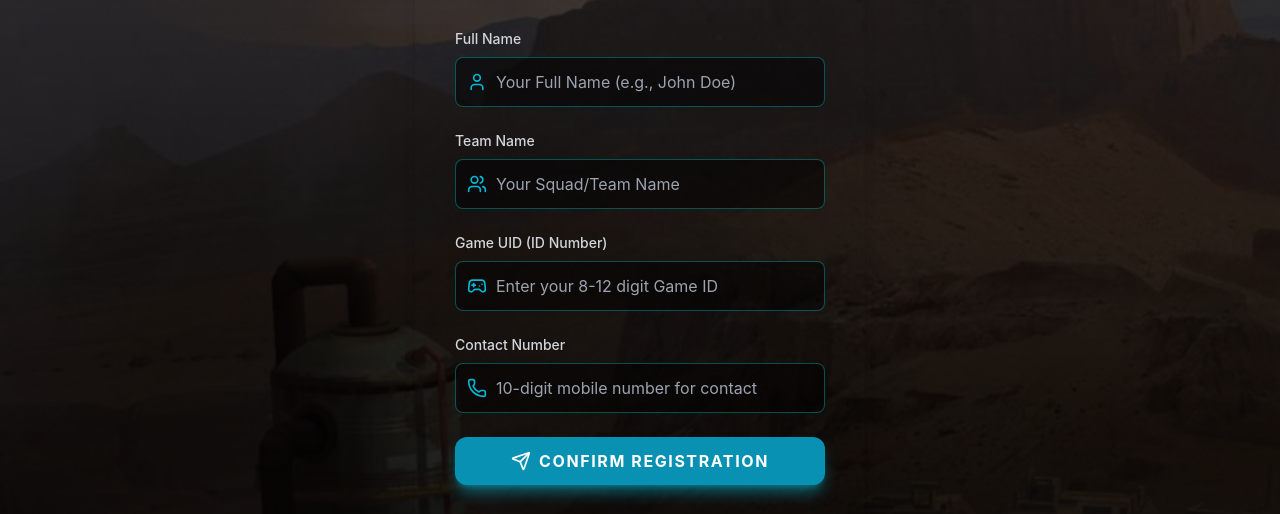
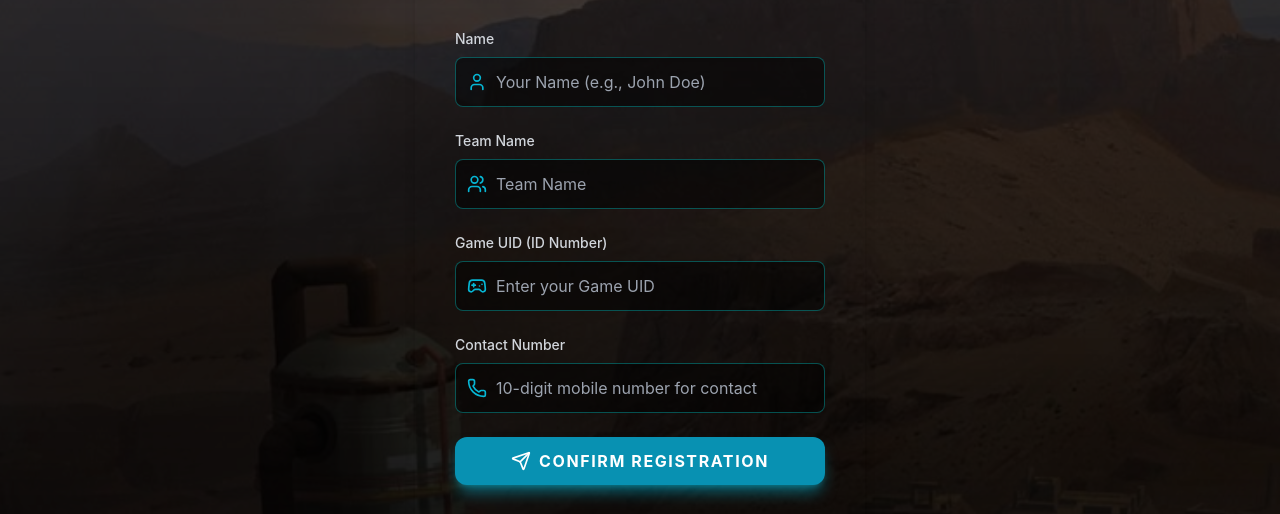
Before and after one commit to vinayvadlakondagoud/registrations, a plain HTML site: page FRONTEND/index.html in a window 1280 px wide. Shown: the part 219-733 px from the top of the page. Drawn offline with nearby package versions, Linux system fonts and the light colour scheme.

Commit message:
Update index.html
l

```diff
--- a/FRONTEND/index.html
+++ b/FRONTEND/index.html
@@ -86,10 +86,10 @@
         <form id="registrationForm" onsubmit="submitRegistration(event)" class="space-y-6">
 
             <div>
-                <label for="fullName" class="block text-sm font-medium text-gray-300 mb-2">Full Name</label>
+                <label for="fullName" class="block text-sm font-medium text-gray-300 mb-2">Name</label>
                 <div class="relative">
                     <i data-lucide="user" class="absolute left-3 top-1/2 transform -translate-y-1/2 w-5 h-5 text-cyan-500"></i>
-                    <input type="text" id="fullName" name="userName" placeholder="Your Full Name (e.g., John Doe)" required
+                    <input type="text" id="fullName" name="userName" placeholder="Your Name (e.g., John Doe)" required
                            class="w-full bg-gray-800 text-white border border-gray-700 rounded-lg py-3 pl-10 pr-4 focus:ring-cyan-500 focus:border-cyan-500 transition duration-150 shadow-inner">
                 </div>
             </div>
@@ -98,7 +98,7 @@
                 <label for="teamName" class="block text-sm font-medium text-gray-300 mb-2">Team Name</label>
                 <div class="relative">
                     <i data-lucide="users" class="absolute left-3 top-1/2 transform -translate-y-1/2 w-5 h-5 text-cyan-500"></i>
-                    <input type="text" id="teamName" name="teamName" placeholder="Your Squad/Team Name" required
+                    <input type="text" id="teamName" name="teamName" placeholder="Team Name" required
                            class="w-full bg-gray-800 text-white border border-gray-700 rounded-lg py-3 pl-10 pr-4 focus:ring-cyan-500 focus:border-cyan-500 transition duration-150 shadow-inner">
                 </div>
             </div>
@@ -107,7 +107,7 @@
                 <label for="gameUID" class="block text-sm font-medium text-gray-300 mb-2">Game UID (ID Number)</label>
                 <div class="relative">
                     <i data-lucide="gamepad-2" class="absolute left-3 top-1/2 transform -translate-y-1/2 w-5 h-5 text-cyan-500"></i>
-                    <input type="tel" id="gameUID" name="UID" inputmode="numeric" placeholder="Enter your 8-12 digit Game ID" required
+                    <input type="tel" id="gameUID" name="UID" inputmode="numeric" placeholder="Enter your Game UID" required
                            class="w-full bg-gray-800 text-white border border-gray-700 rounded-lg py-3 pl-10 pr-4 focus:ring-cyan-500 focus:border-cyan-500 transition duration-150 shadow-inner">
                 </div>
             </div>
@@ -226,7 +226,7 @@
 
                 // --- CRITICAL TEMPORARY FIX ---
                 // Since data is saving, we bypass the error and show success.
-                showToast("✅ Registration Successful (Confirmed by console)! Page will reload...", 'success');
+                showToast("✅ Registration Successful ", 'success');
                 setTimeout(() => {
                     window.location.reload();
                 }, 3000);
```
